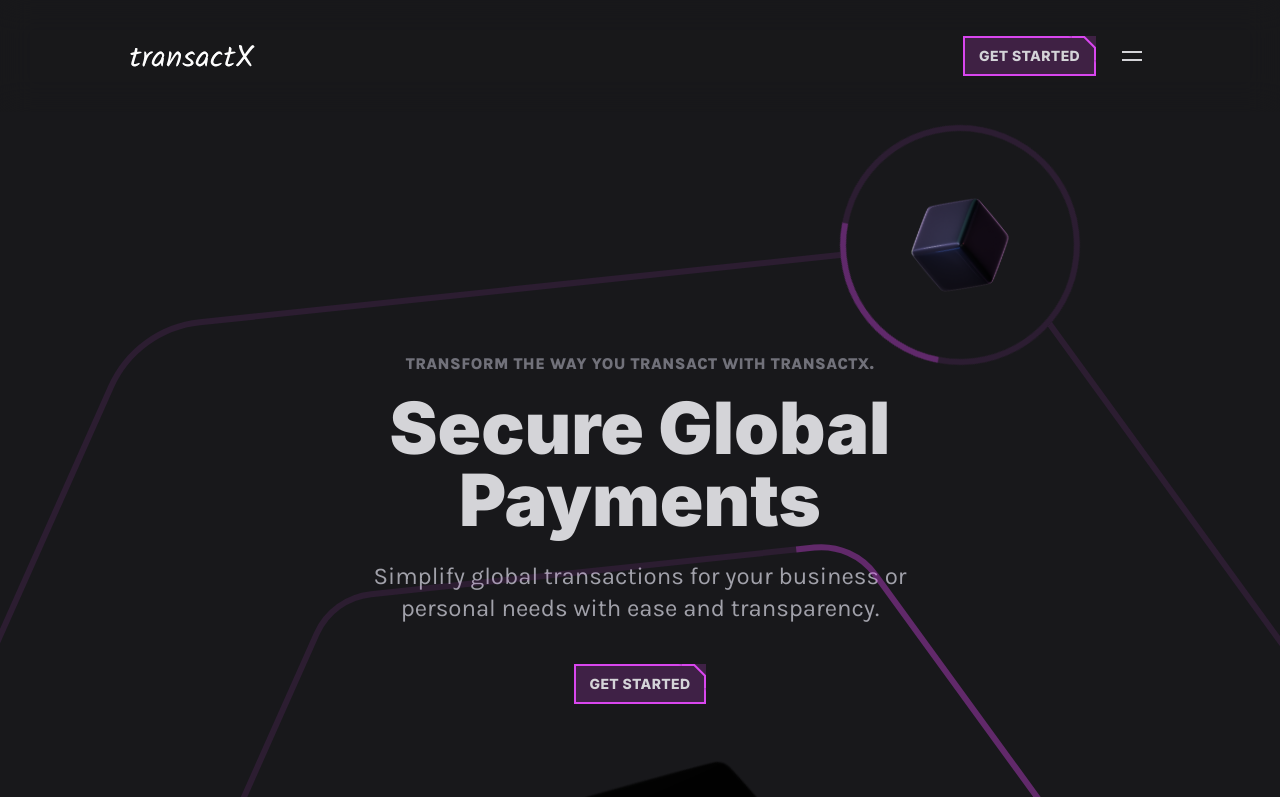
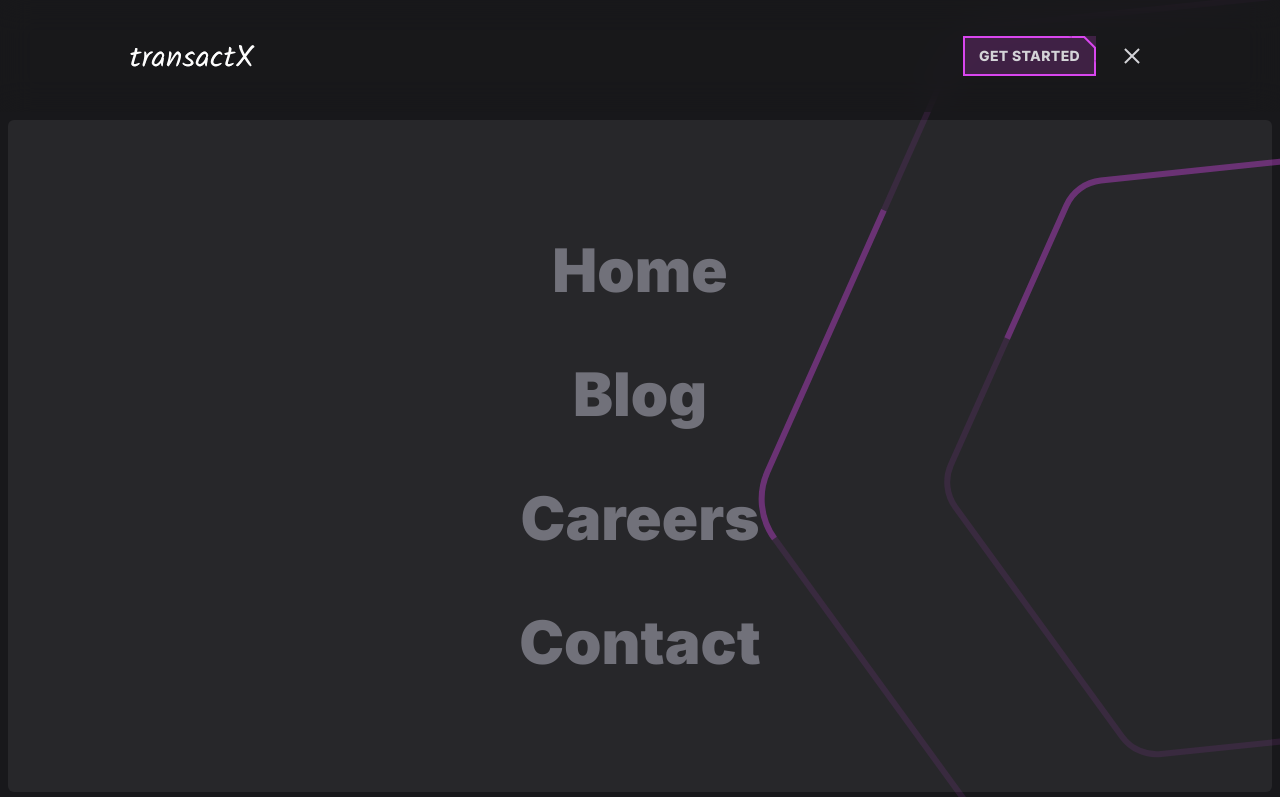
Before and after one commit to nagpalnitesh/SolaraPay, an Astro site: page / in a window 1280 px wide. Both pictures are taken after a click on the element 1132 px from the left and 56 px from the top of the page. Shown: the top 797 px of the page. Built offline with nearby package versions, Linux system fonts and the light colour scheme; Astro itself is replaced by a stand-in of ours.

Commit message:
header update

```diff
--- a/src/sections/Header.tsx
+++ b/src/sections/Header.tsx
@@ -1,7 +1,40 @@
+import { AnimatePresence, motion } from "framer-motion";
+import { useEffect, useState } from "react";
+import { twMerge } from "tailwind-merge";
 import CutCornerButton from "../components/CutCornerButton";
+import Hexagon from "../components/Hexagon";
+
+const navLinks = [
+  {
+    title: "Home",
+    href: "/",
+  },
+  {
+    title: "Blog",
+    href: "/blog",
+  },
+  {
+    title: "Careers",
+    href: "/careers",
+  },
+  {
+    title: "Contact",
+    href: "/contact",
+  },
+];
 
 const HeaderSection = () => {
+  const [isOpen, setIsOpen] = useState(false);
+  useEffect(() => {
+    if (isOpen) {
+      document.body.style.overflow = "hidden";
+    } else {
+      document.body.style.overflow = "auto";
+    }
+  }, [isOpen]);
+
   return (
+    <>
       <header className="sticky top-0 bg-zinc-900/50 backdrop-blur-lg z-40 overflow-x-hidden">
         <div className="container">
           <div className="flex justify-between items-center h-24 md:h-28">
@@ -13,18 +46,75 @@ const HeaderSection = () => {
                 children="Get Started"
                 className="hidden md:inline-flex"
               />
-            <div className="size-10 relative">
+              <div
+                className="size-10 relative cursor-pointer"
+                onClick={() => setIsOpen(!isOpen)}
+              >
                 <div className="absolute left-1/2 top-1/2 -translate-x-1/2 -translate-y-1/2">
-                <div className="w-5 h-0.5 bg-zinc-300 -translate-y-1"></div>
+                  <div
+                    className={twMerge(
+                      "w-5 h-0.5 bg-zinc-300 -translate-y-1 transition-all duration-500",
+                      isOpen && "translate-y-0 rotate-45"
+                    )}
+                  ></div>
                 </div>
                 <div className="absolute left-1/2 top-1/2 -translate-x-1/2 -translate-y-1/2">
-                <div className="w-5 h-0.5 bg-zinc-300 translate-y-1"></div>
+                  <div
+                    className={twMerge(
+                      "w-5 h-0.5 bg-zinc-300 translate-y-1 transition-all duration-500",
+                      isOpen && "translate-y-0 -rotate-45"
+                    )}
+                  ></div>
                 </div>
               </div>
             </div>
           </div>
         </div>
       </header>
+      <AnimatePresence>
+        {isOpen && (
+          <motion.div
+            className="fixed size-full top-0 left-0 z-30 bg-zinc-900"
+            initial={{ opacity: 0 }}
+            animate={{ opacity: 1 }}
+            exit={{ opacity: 0 }}
+            transition={{
+              duration: 0.5,
+            }}
+          >
+            <div className="absolute inset-2 rounded-md bg-zinc-800 mt-24 md:mt-28 z-0">
+              <div className="absolute top-1/2 left-full -translate-x-1/2 -translate-y-1/2 -z-10">
+                <Hexagon size={700} />
+              </div>
+              <div className="absolute top-1/2 left-full -translate-x-1/2 -translate-y-1/2 -z-10">
+                <Hexagon size={1100} reverse duration={60} />
+              </div>
+              <div className="flex h-full justify-center items-center">
+                <nav className="flex flex-col items-center gap-12 md:gap-16">
+                  {navLinks.map(({ title, href }, index) => (
+                    <motion.a
+                      href={href}
+                      key={index}
+                      initial={{ opacity: 0, y: 20 }}
+                      animate={{ opacity: 1, y: 0 }}
+                      transition={{
+                        duration: 0.5,
+                        ease: "linear",
+                        delay: 0.25 * index,
+                      }}
+                    >
+                      <span className="text-4xl md:text-5xl lg:text-6xl font-heading font-black text-zinc-500 hover:text-zinc-300 transition duration-300">
+                        {title}
+                      </span>
+                    </motion.a>
+                  ))}
+                </nav>
+              </div>
+            </div>
+          </motion.div>
+        )}
+      </AnimatePresence>
+    </>
   );
 };
 
```
Lines whose indentation alone changed are shown as unchanged.
